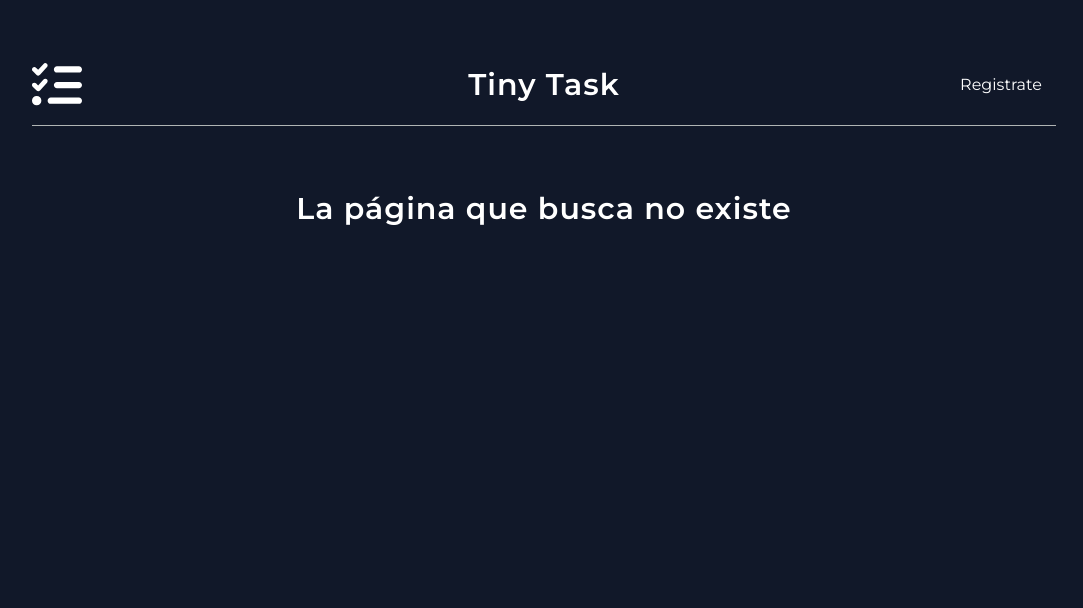
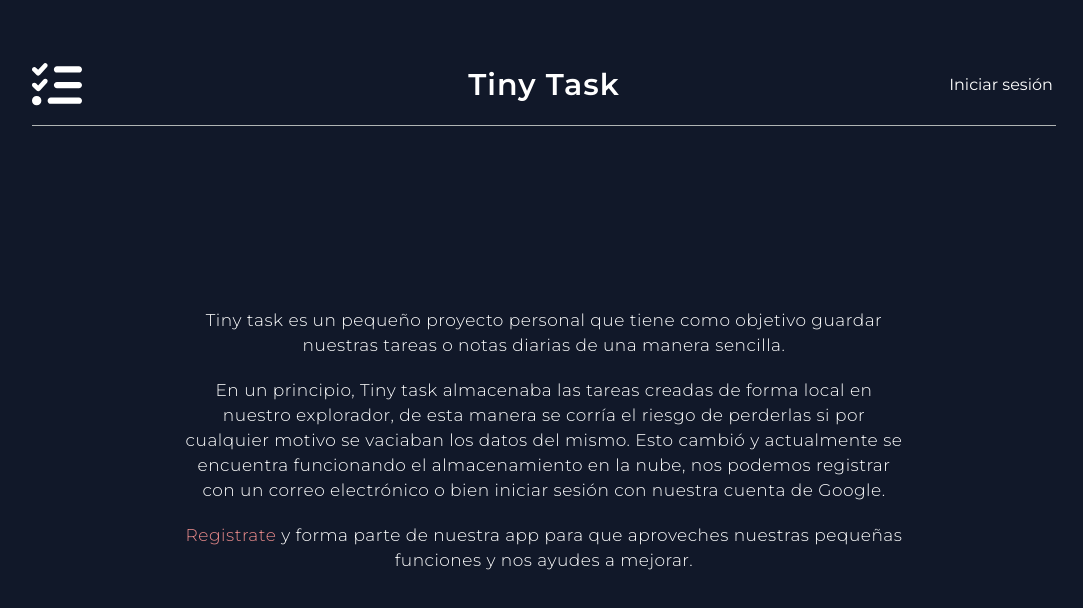
Before and after one commit to ricardo-bohorquez/tiny-task-app, a React (Vite) app: page /#/register in a window 1280 px wide. Shown: the top 608 px of the page, without its empty margins (96-1179 px from the left). Built offline with nearby package versions, Linux system fonts and the light colour scheme; no server answers.

Commit message:
remove github-pages update dependencies, remove base /tiny-task-app/

```diff
--- a/src/App.jsx
+++ b/src/App.jsx
@@ -18,16 +18,16 @@ function App () {
       <Header />
       <Suspense fallback={<ModalLoader />}>
         <Switch>
-          <Route path='/tiny-task-app/' component={Home} />
-          <Route path='/tiny-task-app/login' component={Login} />
-          <Route path='/tiny-task-app/register' component={Register} />
-          <Route path='/tiny-task-app/password-recovery' component={RecoverPassword} />
-          <Route path='/tiny-task-app/dashboard'>
+          <Route path='/' component={Home} />
+          <Route path='/login' component={Login} />
+          <Route path='/register' component={Register} />
+          <Route path='/password-recovery' component={RecoverPassword} />
+          <Route path='/dashboard'>
             <ProtectedRoute>
               <Dashboard />
             </ProtectedRoute>
           </Route>
-          <Route path='/tiny-task-app/settings'>
+          <Route path='/settings'>
             <ProtectedRoute>
               <Settings />
             </ProtectedRoute>
--- a/src/components/Header.jsx
+++ b/src/components/Header.jsx
@@ -13,7 +13,7 @@ function Header () {
   const { APP_NAME, LOG_OUT, SING_IN, SING_UP } = HEADER_STRING
 
   useEffect(() => {
-    if (location === '/tiny-task-app/login') {
+    if (location === '/login') {
       setDisplayLogin(false)
       setDisplayRegister(true)
     } else {
@@ -24,8 +24,8 @@ function Header () {
 
   useEffect(() => {
     if (
-      location === '/tiny-task-app/register' ||
-      location === '/tiny-task-app/'
+      location === '/register' ||
+      location === '/'
     ) {
       setDisplayRegister(false)
       setDisplayLogin(true)
@@ -45,12 +45,12 @@ function Header () {
             <img src={icon} className='app-logo' />
           </div>
           <h1>
-            <Link href='/tiny-task-app/'>{APP_NAME}</Link>
+            <Link href='/'>{APP_NAME}</Link>
           </h1>
           <div>
             {!displayLogin && displayRegister
-              ? <Link href='/tiny-task-app/register' className='text-white'>{SING_UP}</Link>
-              : <Link href='/tiny-task-app/login' className='text-white'>{SING_IN}</Link>}
+              ? <Link href='/register' className='text-white'>{SING_UP}</Link>
+              : <Link href='/login' className='text-white'>{SING_IN}</Link>}
           </div>
         </section>
       </header>
@@ -58,15 +58,15 @@ function Header () {
     : (
       <header className='app-header'>
         <section>
-          <Link href='/tiny-task-app/dashboard' className='dashboard-link'>
+          <Link href='/dashboard' className='dashboard-link'>
             <img src={icon} className='dashboard-link-ico' />
           </Link>
           <h1>
-            <Link href='/tiny-task-app/'>{APP_NAME}</Link>
+            <Link href='/'>{APP_NAME}</Link>
           </h1>
           <div>
             <Link
-              href='/tiny-task-app/login'
+              href='/login'
               onClick={handleLogout}
             >
               {LOG_OUT}
@@ -75,7 +75,7 @@ function Header () {
         </section>
         <section>
           <label>{user.displayName || user.email}</label>
-          <Link href='/tiny-task-app/settings' className='settings-link'>
+          <Link href='/settings' className='settings-link'>
             <img src={gears} className='settings-link-ico' />
           </Link>
         </section>
--- a/src/components/modals/ModalSuccessResetPass.jsx
+++ b/src/components/modals/ModalSuccessResetPass.jsx
@@ -3,7 +3,7 @@ import { useAuth } from '../../context/AuthContext'
 import { MODAL_RESET_PASS_MESSAGE, MODAL_BUTTON_STRING } from '../../constants/modalsConstants'
 
 function ModalSuccessResetPass () {
-  const [navigate] = useLocation()
+  const [, setLocation] = useLocation()
   const { resetModalProps, setViewModal } = useAuth()
   const { RESET_MSG } = MODAL_RESET_PASS_MESSAGE
   const { ACCEPT } = MODAL_BUTTON_STRING
@@ -15,7 +15,7 @@ function ModalSuccessResetPass () {
         <button
           onClick={() => {
             setViewModal(resetModalProps)
-            navigate('/tiny-task-app/login')
+            setLocation('/login', { replace: true })
           }}
         >
           {ACCEPT}
--- a/src/routes/Home.jsx
+++ b/src/routes/Home.jsx
@@ -20,7 +20,7 @@ function Home () {
           de Google.
         </p>
         <p>
-          <Link href='/tiny-task-app/register'>Registrate</Link> y forma parte
+          <Link href='/register'>Registrate</Link> y forma parte
           de nuestra app para que aproveches nuestras pequeñas funciones y nos ayudes
           a mejorar.
         </p>
@@ -41,7 +41,7 @@ function Home () {
           de Google.
         </p>
         <p>Si encuentras alguna falla en la aplicación o quieres dar alguna sugerencia déjanos
-          un <Link href='/tiny-task-app/'>mensaje</Link> y lo estaremos atendiendo lo más pronto posible.
+          un <Link href='/'>mensaje</Link> y lo estaremos atendiendo lo más pronto posible.
         </p>
       </main>
       )
--- a/src/routes/Login.jsx
+++ b/src/routes/Login.jsx
@@ -83,7 +83,7 @@ function Login () {
 
   return user
     ? (
-      <Redirect to='/tiny-task-app/dashboard' />
+      <Redirect to='/dashboard' />
       )
     : (
       <main>
@@ -114,7 +114,7 @@ function Login () {
           {displayLabel ? <label className='text-white span-error-taskform'>{WRONG}</label> : <></>}
           <label>
             {LOST_PASS}
-            <Link href='/tiny-task-app/password-recovery'>{RECOVER_HERE}</Link>
+            <Link href='/password-recovery'>{RECOVER_HERE}</Link>
           </label>
           <button>{ENTRY}</button>
           {viewModal.state && viewModal.type === TYPE_LOADER
--- a/src/routes/ProtectedRoute.jsx
+++ b/src/routes/ProtectedRoute.jsx
@@ -5,7 +5,7 @@ import ModalLoader from '../components/modals/ModalLoader'
 function ProtectedRoute ({ children }) {
   const { user, loading } = useAuth()
   if (loading) return <ModalLoader />
-  if (!user) return <Redirect to='/tiny-task-app/login' />
+  if (!user) return <Redirect to='/login' />
   return <>{children}</>
 }
 export default ProtectedRoute
--- a/src/routes/RecoverPassword.jsx
+++ b/src/routes/RecoverPassword.jsx
@@ -28,7 +28,7 @@ function RecoverPassword () {
   }
 
   return user
-    ? <Redirect to='/tiny-task-app/dashboard' />
+    ? <Redirect to='/dashboard' />
     : (
       <main>
         <form
--- a/src/routes/Register.jsx
+++ b/src/routes/Register.jsx
@@ -56,7 +56,7 @@ function Register () {
   }
 
   return user
-    ? <Redirect to='/tiny-task-app/dashboard' />
+    ? <Redirect to='/dashboard' />
     : (
       <main>
         <section className='title-login-register'>
--- a/src/styles/index.css
+++ b/src/styles/index.css
@@ -759,7 +759,7 @@ li span {
 
   li:not(li:last-child span) {
     justify-content: space-around;
-    height: 9rem;
+    height: fit-content;
   }
 
   .buttons-container {
--- a/vite.config.js
+++ b/vite.config.js
@@ -4,5 +4,5 @@ import react from '@vitejs/plugin-react'
 // https://vitejs.dev/config/
 export default defineConfig({
   plugins: [react()],
-  base: '/tiny-task-app/'
+  base: '/'
 })
```
Also changed, not shown: package.json (+11 -13 lines), 2 other files (tests, documents, lock files or other folders).
